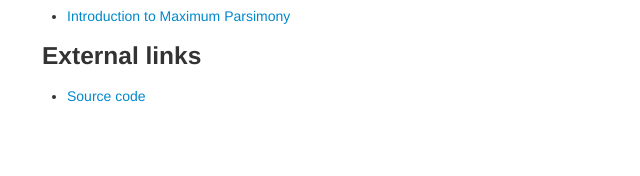
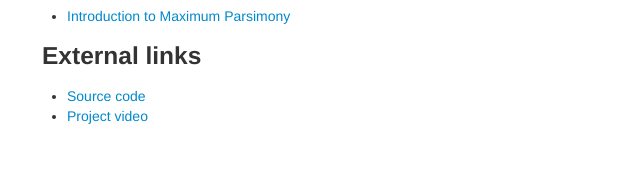
Before and after one commit to JelleZijlstra/JPP, a PHP site: page / in a window 1280 px wide. Shown: the part 624-800 px from the top of the page, without its empty margins (0-640 px from the left). Run offline with PHP 8.4, Linux system fonts and the light colour scheme.

Commit message:
Add link to project video

```diff
--- a/html/templates/home.php
+++ b/html/templates/home.php
@@ -14,5 +14,5 @@
 <h3>External links</h3>
 <ul>
 	<li><a href="http://www.github.com/JelleZijlstra/JPP">Source code</a></li>
-	<!--<li><a YouTube video-->
+	<li><a href="http://youtu.be/0fS0zfdye_k">Project video</a></li>
 </ul>
```
Also changed, not shown: 1 other file.
